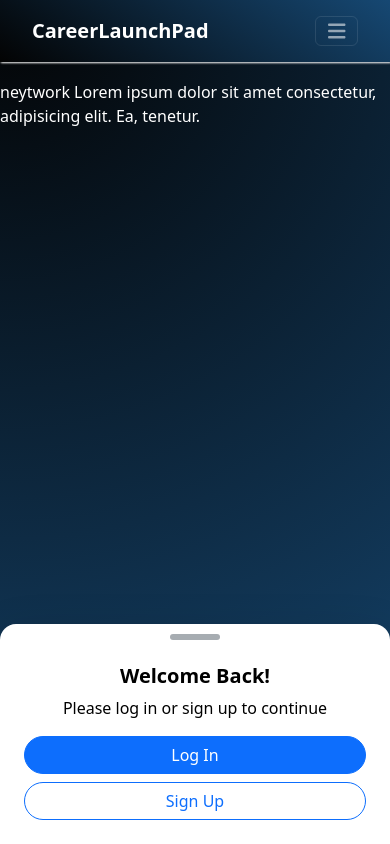
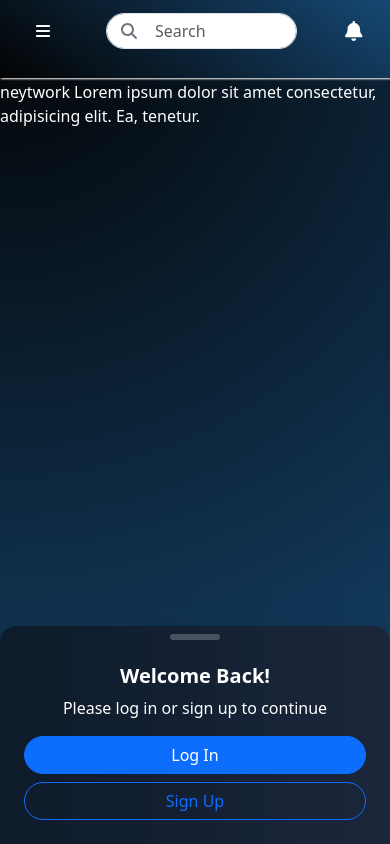
Before and after one commit to uts8434/Internship_Live_Project, a Next.js app: page /network in a window 390 px wide. Built offline with nearby package versions, Linux system fonts and the light colour scheme.

Commit message:
Updated code

```diff
--- a/src/app/component/footer.jsx
+++ b/src/app/component/footer.jsx
@@ -1,110 +1,72 @@
 "use client";
-import React from "react";
-import { useState } from "react";
-import { useEffect } from "react";
+import React, { useState } from "react";
+import { useRouter } from "next/navigation";
 import { FontAwesomeIcon } from "@fortawesome/react-fontawesome";
 import {
-  faFacebook,
-  faTwitter,
-  faLinkedin,
-  faInstagram,
-} from "@fortawesome/free-brands-svg-icons";
-
-import Link from "next/link";
+  faHome,
+  faSearch,
+  faBuilding,
+  faGraduationCap,
+} from "@fortawesome/free-solid-svg-icons";
 
 function Footer() {
-  const [year, setYear] = useState(new Date().getFullYear());
-  useEffect(() => {
-    setYear(new Date().getFullYear());
-  }, []);
+  const router = useRouter();
+  const [activeButton, setActiveButton] = useState("home");
+
+  const navItems = [
+    {
+      id: "home",
+      label: "Home",
+      icon: faHome,
+      action: () => router.push("/"),
+    },
+    {
+      id: "interns",
+      label: "Interns",
+      icon: faSearch,
+      action: () => router.push("/searchintern"),
+    },
+    {
+      id: "startups",
+      label: "Startups",
+      icon: faBuilding,
+      action: () => alert("Search Startups/Companies Clicked"),
+    },
+    {
+      id: "courses",
+      label: "Courses",
+      icon: faGraduationCap,
+      action: () => alert("Search Courses Clicked"),
+    },
+  ];
+
   return (
-    <footer className="bg-dark text-white pt-4 mt-4 ">
-      <div className="container">
-        <div className="row">
-          {/* About Us Section */}
-          <div className="col-md-4 mb-3">
-            <h5>About Us</h5>
-            <p>
-              Lorem ipsum dolor sit, amet consectetur adipisicing elit. Nobis,
-              laborum!
-            </p>
-          </div>
-
-          {/* Quick Links Section */}
-          <div className="col-md-4 mb-3">
-            <h5>Quick Links</h5>
-            <ul className="list-unstyled">
-              <li>
-                <Link href="/" className="text-white text-decoration-none">
-                  Home
-                </Link>
-              </li>
-              <li>
-                <Link
-                  href="/aboutus"
-                  className="text-white text-decoration-none"
-                >
-                  About Us
-                </Link>
-              </li>
-              <li>
-                <Link
-                  href="/contactus"
-                  className="text-white text-decoration-none"
-                >
-                  Contact Us
-                </Link>
-              </li>
-              <li>
-                <Link href="/faq" className="text-white text-decoration-none">
-                  FAQ
-                </Link>
-              </li>
-            </ul>
-          </div>
-
-          {/* Follow Us Section */}
-          <div className="col-md-4 mb-3">
-            <h5>Follow Us</h5>
-            <div className="d-flex">
-              <Link
-                href="#facebook"
-                className="text-white me-3 social-icon"
-                aria-label="Facebook"
-              >
-                <FontAwesomeIcon icon={faFacebook} size="lg" />
-              </Link>
-              <Link
-                href="#twitter"
-                className="text-white me-3 social-icon"
-                aria-label="Twitter"
-              >
-                <FontAwesomeIcon icon={faTwitter} size="lg" />
-              </Link>
-              <Link
-                href="#linkedin"
-                className="text-white me-3 social-icon"
-                aria-label="LinkedIn"
-              >
-                <FontAwesomeIcon icon={faLinkedin} size="lg" />
-              </Link>
-              <Link
-                href="#instagram"
-                className="text-white social-icon"
-                aria-label="Instagram"
-              >
-                <FontAwesomeIcon icon={faInstagram} size="lg" />
-              </Link>
-            </div>
-          </div>
-        </div>
-
-        {/* Copyright Section */}
-        <div className="text-center py-3">
-          <p className="mb-0">
-            &copy; {year} CareerLaunchPad. All rights reserved.
-          </p>
-        </div>
+    <footer
+      className="position-fixed bottom-0 start-0 end-0 bg-dark text-white d-lg-none"
+      style={{ zIndex: 1000 }}
+    >
+      <div className="d-flex justify-content-around align-items-center py-2">
+        {navItems.map((item) => (
+          <button
+            key={item.id}
+            className={`btn d-flex flex-column align-items-center justify-content-center text-white ${
+              activeButton === item.id ? "text-primary" : "text-white-50"
+            }`}
+            style={{
+              flex: 1,
+              background: "transparent",
+              border: "none",
+              fontSize: "0.9rem",
+            }}
+            onClick={() => {
+              setActiveButton(item.id);
+              item.action();
+            }}
+          >
+            <FontAwesomeIcon icon={item.icon} size="lg" />
+            <span className="small mt-1">{item.label}</span>
+          </button>
+        ))}
       </div>
     </footer>
   );
--- a/src/app/component/navbar.jsx
+++ b/src/app/component/navbar.jsx
@@ -8,6 +8,7 @@ import {
   faUser,
   faBell,
   faComments,
+  faSearch,
 } from "@fortawesome/free-solid-svg-icons";
 import "bootstrap/dist/css/bootstrap.min.css";
 import "@/app/globals.css";
@@ -22,48 +23,34 @@ const Navbar = () => {
   const toggleNavbar = () => setIsOpen(!isOpen);
   const closeNavbar = () => setIsOpen(false);
 
-  // Show popup on load for small screens
   useEffect(() => {
     setHasMounted(true);
     const isSmallScreen = window.innerWidth < 768;
-    if (isSmallScreen) {
-      setShowPopup(true);
-    }
+    if (isSmallScreen) setShowPopup(true);
   }, []);
 
-  // Swipe detection for mobile
-  const handleTouchStart = (e) => {
-    setStartY(e.touches[0].clientY);
-  };
-
+  // Swipe logic
+  const handleTouchStart = (e) => setStartY(e.touches[0].clientY);
   const handleTouchEnd = (e) => {
     if (startY !== null) {
       const endY = e.changedTouches[0].clientY;
       const deltaY = endY - startY;
-      if (deltaY > 50) {
-        setShowPopup(false); // swipe down
-      } else if (deltaY < -50) {
-        setShowPopup(true); // swipe up
-      }
+      if (deltaY > 50) setShowPopup(false);
+      else if (deltaY < -50) setShowPopup(true);
     }
     setStartY(null);
   };
 
-  // Mouse drag for desktop DevTools testing
   const handleMouseDown = (e) => {
     setStartY(e.clientY);
     setIsDragging(true);
   };
-
   const handleMouseUp = (e) => {
     if (isDragging && startY !== null) {
       const endY = e.clientY;
       const deltaY = endY - startY;
-      if (deltaY > 50) {
-        setShowPopup(false); // drag down
-      } else if (deltaY < -50) {
-        setShowPopup(true); // drag up
-      }
+      if (deltaY > 50) setShowPopup(false);
+      else if (deltaY < -50) setShowPopup(true);
     }
     setStartY(null);
     setIsDragging(false);
@@ -71,12 +58,13 @@ const Navbar = () => {
 
   return (
     <>
-      {/* Popup for login/signup */}
+      {/* 🔐 Swipeable Login/Signup Popup */}
       {hasMounted && showPopup && (
         <div
-          className="position-fixed bottom-0 start-0 end-0 bg-white shadow-lg rounded-top-4"
+          className="position-fixed bottom-0 start-0 end-0 shadow-lg rounded-top-4"
           style={{
             zIndex: 1050,
+            background: "linear-gradient(to right, #0d1b2a, #1b263b)",
             transition: "transform 0.3s ease-in-out",
             animation: "slideUp 0.4s ease-out",
           }}
@@ -85,24 +73,15 @@ const Navbar = () => {
           onMouseDown={handleMouseDown}
           onMouseUp={handleMouseUp}
         >
-          {/* 🟢 Swipe Handle Bar */}
-          <div
-            className="w-100 d-flex justify-content-center"
-            style={{ paddingTop: "10px" }}
-          >
+          <div className="w-100 d-flex justify-content-center pt-2">
             <div
               className="rounded-pill bg-secondary"
-              style={{
-                width: "50px",
-                height: "6px",
-                opacity: 0.6,
-              }}
-            ></div>
+              style={{ width: "50px", height: "6px", opacity: 0.6 }}
+            />
           </div>
-
           <div className="text-center p-4">
-            <h5 className="fw-bold text-black">Welcome Back!</h5>
-            <p className="mb-3 text-black">
+            <h5 className="fw-bold text-white">Welcome Back!</h5>
+            <p className="mb-3 text-white">
               Please log in or sign up to continue
             </p>
             <div className="d-grid gap-2">
@@ -115,35 +94,69 @@ const Navbar = () => {
         </div>
       )}
 
-      {/* Navbar */}
+      {/* 🧭 Navbar */}
       <nav
         className="navbar navbar-expand-lg navbar-dark gradient-bg"
         style={{
           position: "fixed",
-          top: "0",
-          left: "0",
-          right: "0",
+          top: 0,
+          left: 0,
+          right: 0,
+          padding: "0.7em 1em",
           boxShadow: "1px 1px 2px white",
-          padding: "0.7em 2em",
           zIndex: 1000,
         }}
       >
-        <div className="navbar-brand fw-bold">CareerLaunchPad</div>
+        {/* Wrapper for all navbar content */}
+        <div className="container-fluid d-flex align-items-center justify-content-between w-100 gap-3">
+          {/* Brand (only visible on large) */}
+          <div className="d-none d-lg-block fw-bold text-white fs-5">
+            CareerLaunchPad
+          </div>
 
+          {/* Mobile: Toggle + Search + Bell */}
+          <div className="d-flex d-lg-none align-items-center flex-grow-1 gap-5">
             <button
-          className="navbar-toggler"
+              className="btn btn-outline-light border-0 p-2"
               type="button"
               onClick={toggleNavbar}
-          aria-expanded={isOpen ? "true" : "false"}
             >
               <FontAwesomeIcon icon={faBars} />
             </button>
 
+            <div className="flex-grow-1 position-relative">
+              <FontAwesomeIcon
+                icon={faSearch}
+                className="text-secondary position-absolute"
+                style={{
+                  left: "15px",
+                  top: "50%",
+                  transform: "translateY(-50%)",
+                }}
+              />
+              <input
+                type="search"
+                className="form-control rounded-pill ps-5"
+                placeholder="Search"
+                style={{ height: "36px" }}
+              />
+            </div>
+
+            <FontAwesomeIcon
+              icon={faBell}
+              size="lg"
+              className="text-white"
+              style={{ cursor: "pointer" }}
+            />
+          </div>
+
+          {/* Navbar Links (collapsed in mobile) */}
           <div
-          className={`collapse navbar-collapse ${isOpen ? "show" : ""}`}
-          style={{ marginRight: "8%" }}
+            className={`navbar-collapse d-lg-flex ${
+              isOpen ? "mobile-show" : "mobile-hide"
+            }`}
           >
-          <ul className="navbar-nav ms-auto" style={{ gap: "5%" }}>
+            <ul className="navbar-nav text-start ms-auto d-flex align-items-center gap-3">
               {[
                 { href: "/", icon: faHome, label: "Home" },
                 { href: "/network", icon: faUser, label: "Network" },
@@ -167,6 +180,7 @@ const Navbar = () => {
               ))}
             </ul>
           </div>
+        </div>
       </nav>
     </>
   );
--- a/src/app/component/searchbycategory.jsx
+++ b/src/app/component/searchbycategory.jsx
@@ -8,7 +8,7 @@ function SearchByCategory() {
   const [activeButton, setActiveButton] = useState(null);
 
   return (
-    <div className="container-fluid  py-3" style={{backgroundColor:"#171717"}} >
+    <div className="container-fluid d-none d-lg-block  py-3" style={{backgroundColor:"#171717"}} >
 
       <div className="d-flex flex-wrap justify-content-center gap-3 py-2 text-center" >
         <button
--- a/src/app/globals.css
+++ b/src/app/globals.css
@@ -26,7 +26,7 @@
     transition: all 0.7s ease;
   }
   .transition-card:hover {
-    transform: scale(1.05);
+    transform: scale(1.025);
     box-shadow: 0 10px 30px rgba(0, 0, 0, 0.4);
   }
   @keyframes slideUp {
@@ -37,3 +37,30 @@
       transform: translateY(0%);
     }
   }
+
+  /* Base collapsed state */
+.navbar-collapse.mobile-hide {
+  display: block;
+  max-height: 0;
+  opacity: 0;
+  overflow: hidden;
+  transition: all 0.4s ease-in-out;
+}
+
+/* Expanded state with animation */
+.navbar-collapse.mobile-show {
+  display: block;
+  max-height: 500px; /* enough for your nav */
+  opacity: 1;
+  transition: all 0.4s ease-in-out;
+}
+
+/* Desktop always visible */
+@media (min-width: 992px) {
+  .navbar-collapse.mobile-hide,
+  .navbar-collapse.mobile-show {
+    max-height: none !important;
+    opacity: 1 !important;
+    overflow: visible !important;
+  }
+}
--- a/src/app/layout.js
+++ b/src/app/layout.js
@@ -25,7 +25,7 @@ export default function RootLayout({ children }) {
       <body className={`${geistSans.variable} ${geistMono.variable} body_bg `} >
       <Navbar/>
       <main className="body_bg"  style={{ paddingTop: "80px" }}>{children}</main>
-        {/* <Footer/> */}
+        <Footer/>
       </body>
     </html>
   );
```
Also changed, not shown: src/app/page.js (+10 -27 lines). Lines whose indentation alone changed are shown as unchanged.
